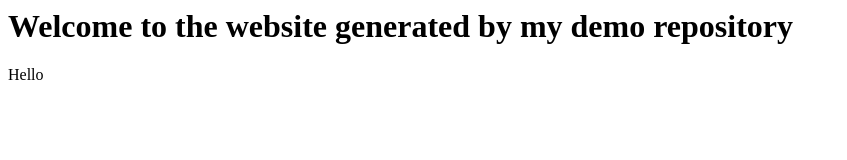
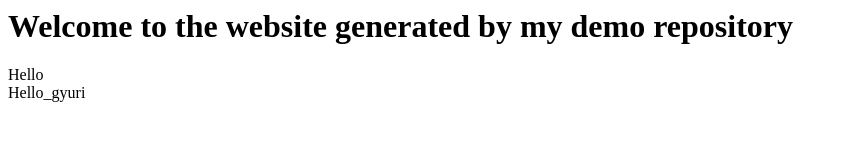
Before and after one commit to TM-Duun/demo-repository, a website: page index.html in a window 1280 px wide. Shown: the whole page, without its empty margins (0-847 px from the left). Drawn offline with Linux system fonts and the light colour scheme.

Commit message:
Write hello_gyuri

```diff
--- a/index.html
+++ b/index.html
@@ -1,3 +1,4 @@
 <h1>Welcome to the website generated by my demo repository</h1>
 
 <div>Hello</div>
+<div>Hello_gyuri</div>
```
